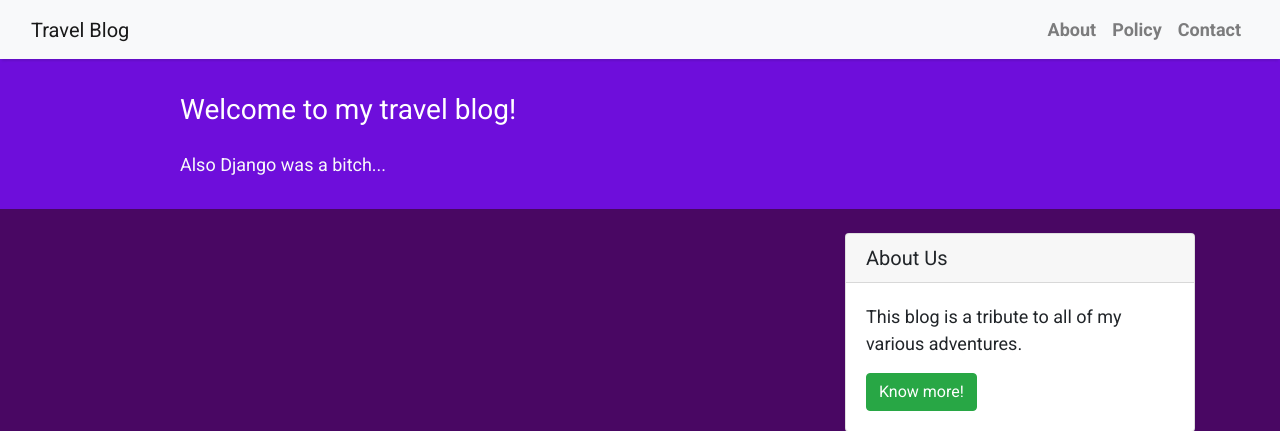
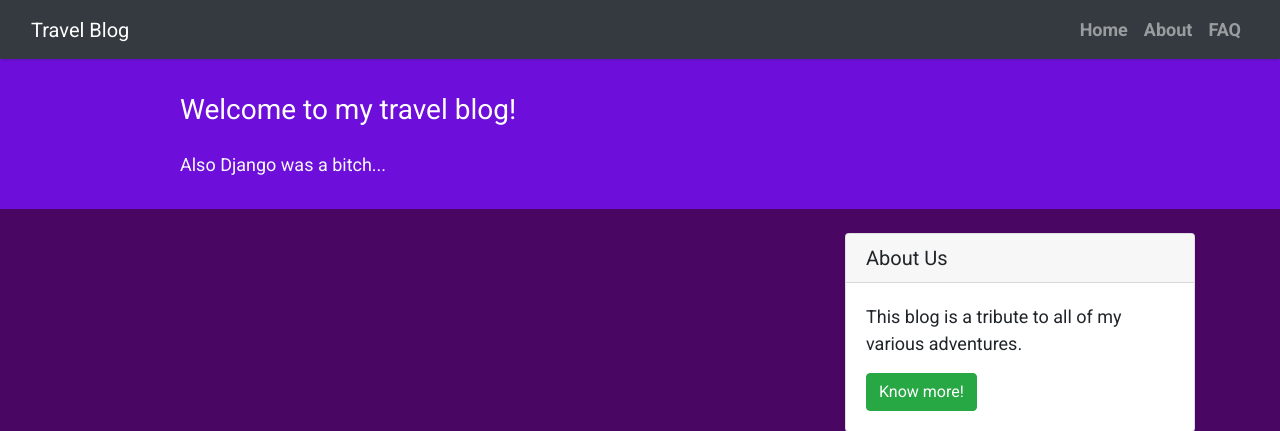
Before and after one commit to Julian-Ramirez1158/Travel-Blog, a Django app: page / in a window 1280 px wide. Shown: the top 431 px of the page. Run offline with Django 3.2, Linux system fonts and the light colour scheme; data that the repository does not hold is empty; some libraries are stand-ins or nearby versions.

Commit message:
Fix navbar toggling

```diff
--- a/blog/templates/base.html
+++ b/blog/templates/base.html
@@ -35,25 +35,29 @@
 </style>
 
   <!-- Navigation -->
-    <nav class="navbar navbar-expand-lg navbar-light bg-light shadow" id="mainNav">
+  <nav class="navbar navbar-expand-lg navbar-dark bg-dark sticky-top shadow" id="mainNav">
     <div class="container-fluid">
       <a class="navbar-brand" href="{% url 'home' %}">Travel Blog</a>
-            <button class="navbar-toggler navbar-toggler-right" type="button" data-toggle="collapse" data-target="#navbarResponsive"
-                aria-controls="navbarResponsive" aria-expanded="false" aria-label="Toggle navigation">
+      <button class="navbar-toggler navbar-toggler-right" type="button" data-toggle="collapse"
+        data-target="#navbarResponsive" aria-controls="navbarResponsive" aria-expanded="false"
+        aria-label="Toggle navigation">
         <span class="navbar-toggler-icon"></span>
       </button>
+
       <div class="collapse navbar-collapse" id="navbarResponsive">
         <ul class="navbar-nav ml-auto">
+
+          <li class="nav-item text-black">
+            <a class="nav-link text-black font-weight-bold" href="#">Home</a>
+          </li>
           <li class="nav-item text-black">
             <a class="nav-link text-black font-weight-bold" href="#">About</a>
           </li>
           <li class="nav-item text-black">
-                        <a class="nav-link text-black font-weight-bold" href="#">Policy</a>
-                    </li>
-                    <li class="nav-item text-black">
-                        <a class="nav-link text-black font-weight-bold" href="#">Contact</a>
+            <a class="nav-link text-black font-weight-bold" href="#">FAQ</a>
           </li>
         </ul>
+      </div>
     </div>
     </div>
   </nav>
@@ -61,6 +65,8 @@
     <!-- Content Goes here -->
     {% endblock content %}
 
-
+    <script src="https://code.jquery.com/jquery-3.5.1.min.js" integrity="sha256-9/aliU8dGd2tb6OSsuzixeV4y/faTqgFtohetphbbj0=" crossorigin="anonymous"></script>
+    <script src="https://cdn.jsdelivr.net/npm/popper.js@1.16.1/dist/umd/popper.min.js" integrity="sha384-9/reFTGAW83EW2RDu2S0VKaIzap3H66lZH81PoYlFhbGU+6BZp6G7niu735Sk7lN" crossorigin="anonymous"></script>
+    <script src="https://stackpath.bootstrapcdn.com/bootstrap/4.5.2/js/bootstrap.min.js" integrity="sha384-B4gt1jrGC7Jh4AgTPSdUtOBvfO8shuf57BaghqFfPlYxofvL8/KUEfYiJOMMV+rV" crossorigin="anonymous"></script>
 </body>
 </html>
--- a/blog/templates/post_detail.html
+++ b/blog/templates/post_detail.html
@@ -50,14 +50,14 @@
             <div class="card-body">
                 {% if new_comment %}
                 <div class="alert alert-success" role="alert">
-                    Your comment is awaiting moderation
+                    Your comment is being reviewed by the admin!
                 </div>
                 {% else %}
                 <h3>Leave a comment</h3>
                 <form method="post" style="margin-top: 1.3em;">
                     {{ comment_form | crispy }}
                     {% csrf_token %}
-                    <button type="submit" class="btn btn-primary  btn-lg">Submit</button>
+                    <button type="submit" class="btn btn-success  btn-lg">Submit</button>
                 </form>
                 {% endif %}
             </div>
```
Lines whose indentation alone changed are shown as unchanged.
